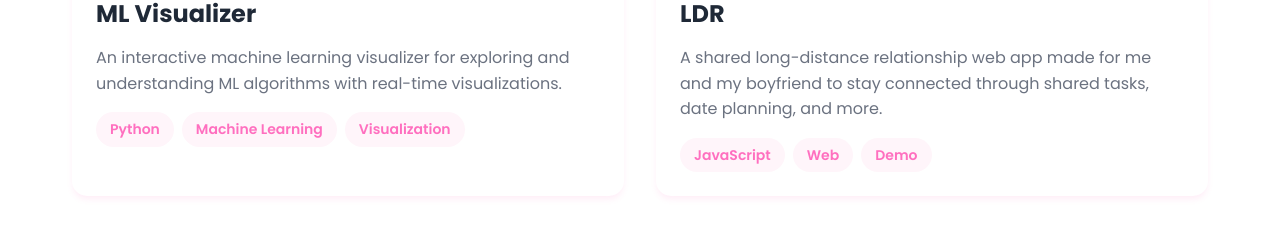
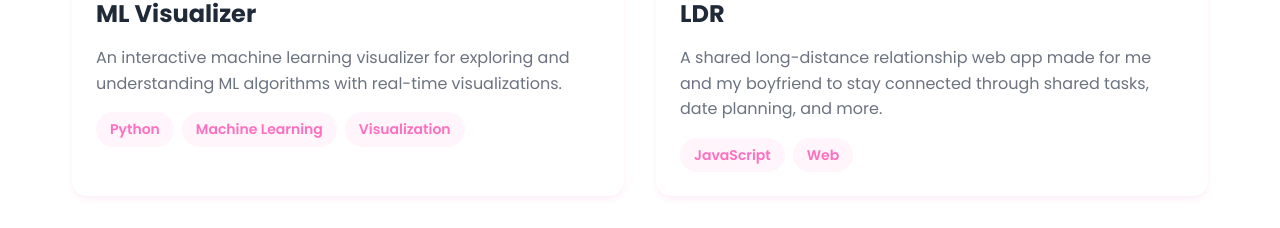
Before and after one commit to amit-tzadok/Amit, a React (Vite) app: page / in a window 1280 px wide. Shown: the part 2298-2526 px from the top of the page. Built offline with nearby package versions, Linux system fonts and the light colour scheme.

Commit message:
Commit user changes before deploy

```diff
--- a/src/data/projectsData.js
+++ b/src/data/projectsData.js
@@ -12,7 +12,7 @@ export const projectsData = [
     title: 'LDR',
     description: 'A shared long-distance relationship web app made for me and my boyfriend to stay connected through shared tasks, date planning, and more.',
     image: import.meta.env.BASE_URL + 'assets/images/project2.jpg',
-    tags: ['JavaScript', 'Web', 'Demo'],
+    tags: ['JavaScript', 'Web'],
     liveLink: 'https://amit-tzadok.github.io/LDR/',
     githubLink: 'https://github.com/amit-tzadok/LDR'
   }
```
Also changed, not shown: public/assets/images/project2.png (added).
